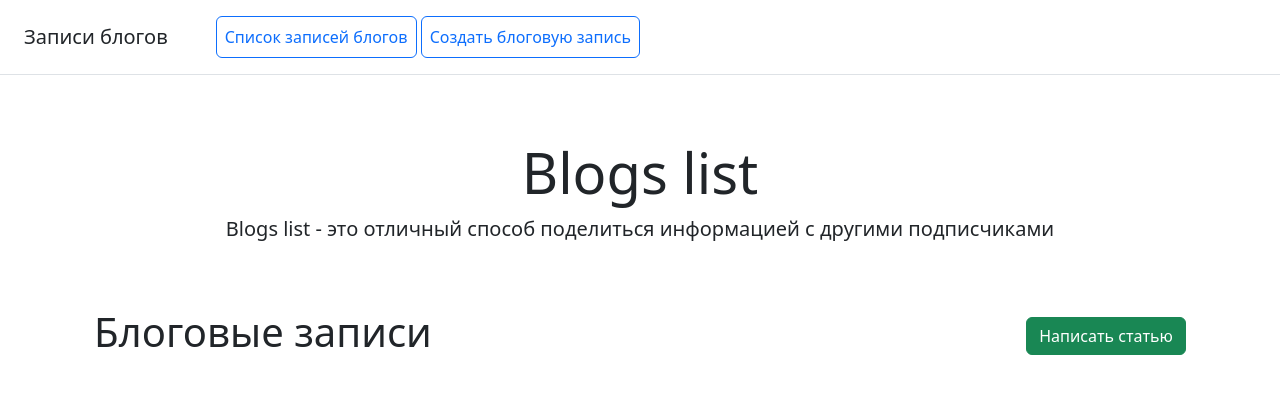
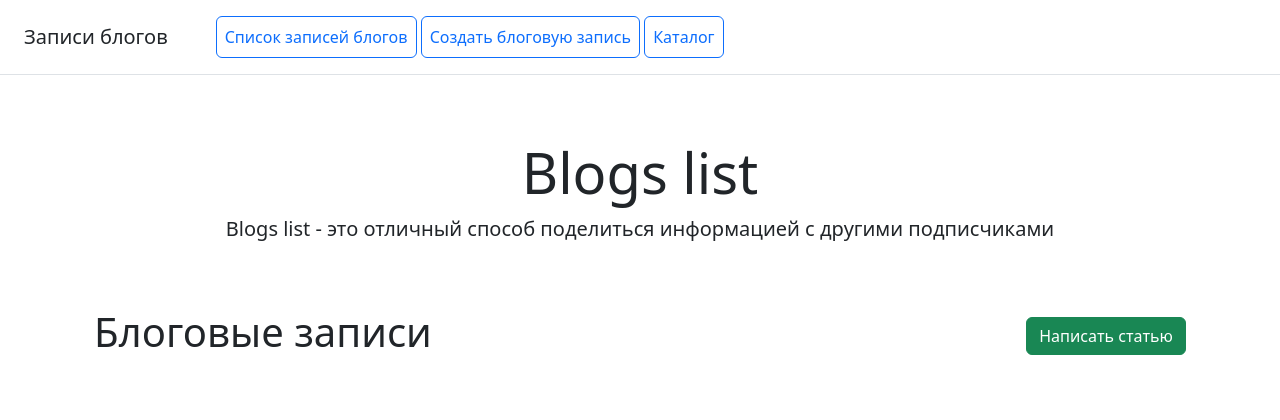
Before and after one commit to KlimanovGrigoriy888/Online_store_django, a Django app: page /blog/ in a window 1280 px wide. Shown: the top 420 px of the page. Run offline with Django 5.2, Linux system fonts and the light colour scheme; data that the repository does not hold is empty; some libraries are stand-ins or nearby versions.

Commit message:
Fixed changes: Adding links to page transitions

```diff
--- a/blog/templates/blog/base.html
+++ b/blog/templates/blog/base.html
@@ -14,6 +14,7 @@
     <nav class="ms-5">
         <a class="p-2 btn btn-outline-primary" href="{% url 'blog:blog_list' %}">Список записей блогов</a>
         <a class="p-2 btn btn-outline-primary" href="{% url 'blog:blog_create' %}">Создать блоговую запись</a>
+        <a class="p-2 btn btn-outline-primary" href="{% url 'catalog:products_list' %}">Каталог</a>
     </nav>
 </div>
 <!-- начало тела -->
```
